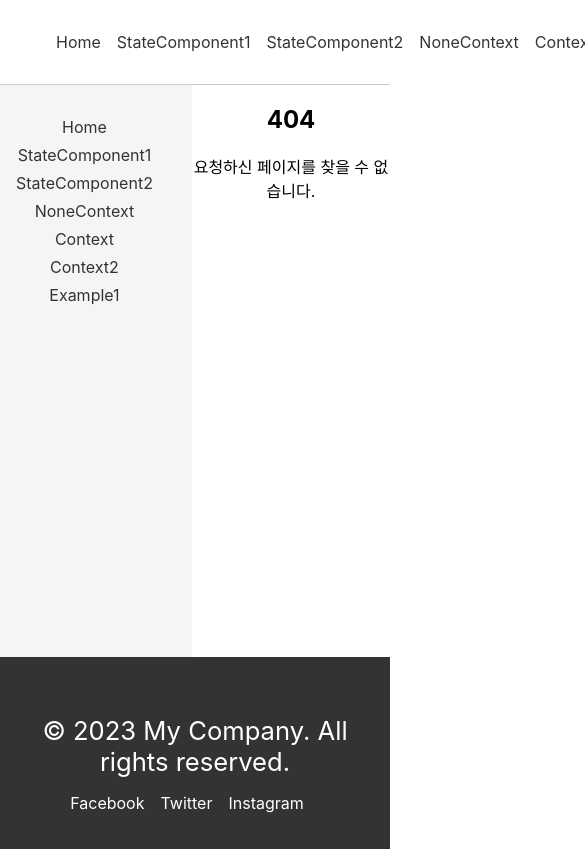
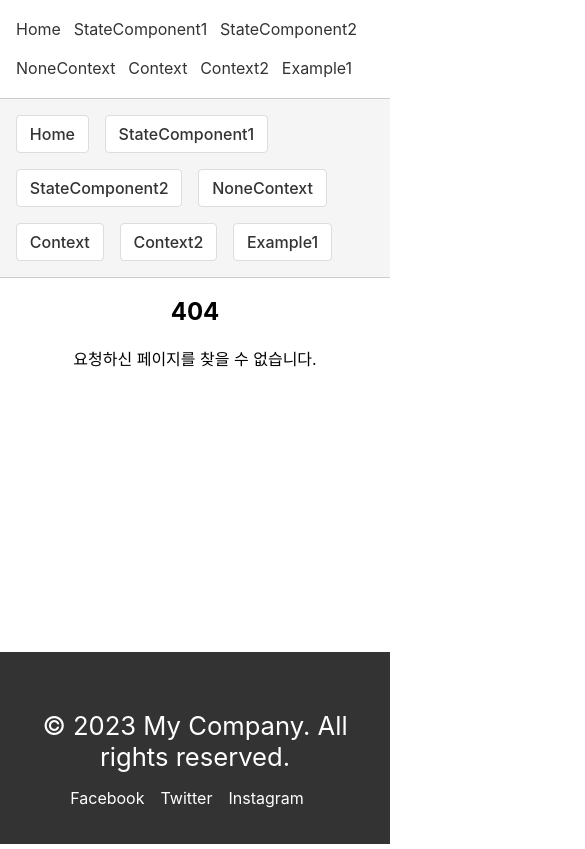
Before and after one commit to kyoungminlee32/react-typescript, a React (Create React App) app: page /react-typescript/example/StateComponent2 in a window 390 px wide. Shown: the top 849 px of the page, 585 px wide, since content can reach past the window. Built offline with nearby package versions, Linux system fonts and the light colour scheme.

Commit message:
반응형으로 수정

```diff
--- a/src/components/Header/index.tsx
+++ b/src/components/Header/index.tsx
@@ -1,5 +1,5 @@
 import styled from '@emotion/styled';
-import { Link } from 'react-router-dom'; // Link 추가!
+import { Link } from 'react-router-dom';
 import { MENU_ITEMS } from './menuData';
 
 const Container = styled.header`
@@ -10,19 +10,41 @@ const Container = styled.header`
   background-color: #fff;
   border-bottom: 1px solid #ccc;
   min-height: 3rem;
+  width: 100%;
+  box-sizing: border-box; /* 패딩이 너비를 벗어나지 않도록 고정 */
+
+  /* 📱 화면 가로가 768px 이하로 줄어들었을 때 실행 */
+  @media (max-width: 768px) {
+    flex-direction: column; /* 세로 정렬로 강제 변경 */
+    gap: 1rem;
+    align-items: flex-start; /* 모바일에서는 왼쪽으로 정렬 */
+  }
 `;
-const Logo = styled.img`
-  height: 40px;
-`;
+
 const Nav = styled.ul`
   display: flex;
   gap: 1rem;
   list-style: none;
+  padding: 0; /* 브라우저 기본 기본 여백 초기화 필수! */
+  margin: 0;
+
+  /* ⭕ 핵심: 모바일에서 메뉴가 화면 우측을 삐져나가지 않도록 자동 줄바꿈 처리 */
+  flex-wrap: wrap;
+
+  @media (max-width: 768px) {
+    gap: 0.8rem;
+    width: 100%; /* 모바일에서 너비 꽉 채우기 */
+  }
 `;
+
 const MenuItem = styled.li``;
+
 const MenuLink = styled(Link)`
   text-decoration: none;
   color: #333;
+  display: inline-block;
+  padding: 0.2rem 0;
+
   &:hover {
     text-decoration: underline;
   }
--- a/src/components/Sidebar/index.tsx
+++ b/src/components/Sidebar/index.tsx
@@ -1,18 +1,28 @@
 import styled from '@emotion/styled';
-import { Link } from 'react-router-dom'; // Link 추가!
+import { Link } from 'react-router-dom';
 import { MENU_ITEMS } from '../Header/menuData';
 
-const SidebarContainer = styled.div`
+const SidebarContainer = styled.aside`
+  /* 1. 시맨틱 태그 aside 권장 */
   display: flex;
-  align-items: start;
-  justify-content: space-between;
-  padding: 1rem;
+  flex-direction: column;
+  padding: 1.5rem;
   background-color: #f5f5f5;
-  min-width: 10rem;
+  min-width: 12rem;
+  box-sizing: border-box;
+  border-right: 1px solid #e5e5e5;
+  height: 100vh; /* 데스크톱에서는 세로를 꽉 채웁니다 */
+
+  /* 📱 모바일 환경 (768px 이하) */
+  @media (max-width: 768px) {
+    min-width: 100%; /* 너비를 꽉 채움 */
+    height: auto; /* 세로 길이를 고정하지 않고 늘어남 */
+    border-right: none;
+    border-bottom: 1px solid #ccc;
+    padding: 1rem;
+  }
 `;
-const Logo = styled.img`
-  height: 40px;
-`;
+
 const SidebarNav = styled.ul`
   display: flex;
   flex-direction: column; /* 세로 정렬 */
@@ -20,16 +30,36 @@ const SidebarNav = styled.ul`
   list-style: none;
   padding: 0;
   margin: 0;
+
+  /* 📱 모바일 환경에서는 가로로 배치하거나 한 눈에 들어오게 조절 */
+  @media (max-width: 768px) {
+    flex-direction: row; /* 메뉴를 가로로 배치 */
+    flex-wrap: wrap; /* 화면 폭이 부족하면 줄바꿈 */
+    gap: 1rem;
+  }
 `;
+
 const SidebarItem = styled.li`
-  margin: 0.5rem 0;
+  /* 기존 margin 제거하고 gap으로 통일하여 레이아웃 안정화 */
 `;
+
 const SidebarLink = styled(Link)`
   text-decoration: none;
   color: #333;
+  font-weight: 500;
+  display: block;
+  padding: 0.3rem 0;
+
   &:hover {
     text-decoration: underline;
-    color: #333;
+    color: #007bff; /* 마우스 올렸을 때 포인트 컬러 */
+  }
+
+  @media (max-width: 768px) {
+    background-color: #fff; /* 모바일에서는 버튼처럼 보이게 구성 */
+    padding: 0.5rem 0.8rem;
+    border-radius: 4px;
+    border: 1px solid #ddd;
   }
 `;
 
@@ -37,13 +67,12 @@ const Sidebar = () => {
   return (
     <SidebarContainer>
       <SidebarNav>
-        <SidebarItem>
-          {MENU_ITEMS?.map((item) => (
-            <SidebarItem key={item.to}>
-              <SidebarLink to={item.to}>{item.label}</SidebarLink>
-            </SidebarItem>
-          ))}
-        </SidebarItem>
+        {/* 2. ⭕ 문법 수정: 무의미하게 감싸던 상위 <SidebarItem>을 제거하고 map을 다이렉트로 실행합니다 */}
+        {MENU_ITEMS?.map((item) => (
+          <SidebarItem key={item.to}>
+            <SidebarLink to={item.to}>{item.label}</SidebarLink>
+          </SidebarItem>
+        ))}
       </SidebarNav>
     </SidebarContainer>
   );
--- a/src/layouts/Layout/index.tsx
+++ b/src/layouts/Layout/index.tsx
@@ -11,10 +11,17 @@ const Container = styled.div`
 const Content = styled.div`
   display: flex;
   flex-direction: row;
+  @media (max-width: 768px) {
+    flex-direction: column;
+    flex: 1;
+  }
 `;
 const Main = styled.main`
   flex: 1;
   min-height: calc(100vh - 17rem);
+  @media (max-width: 768px) {
+    min-height: auto;
+  }
 `;
 
 interface Props {
```
